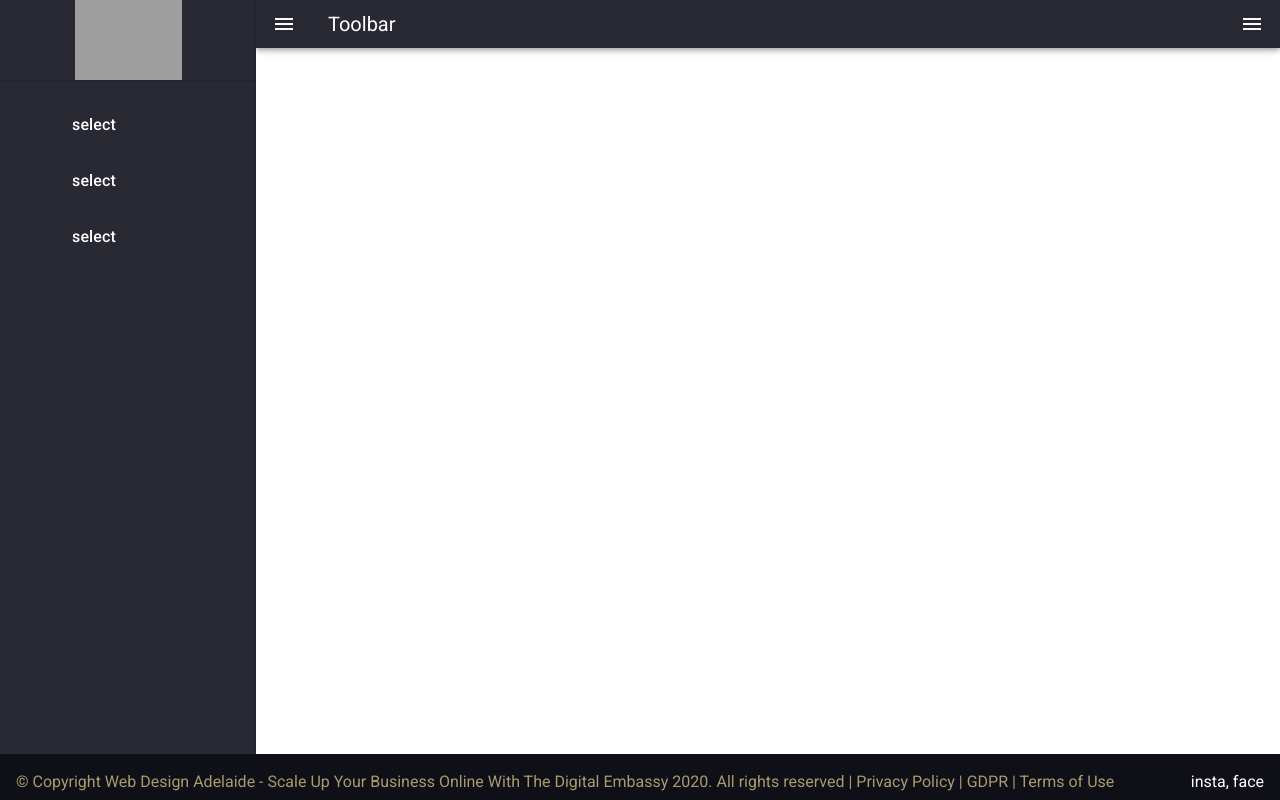
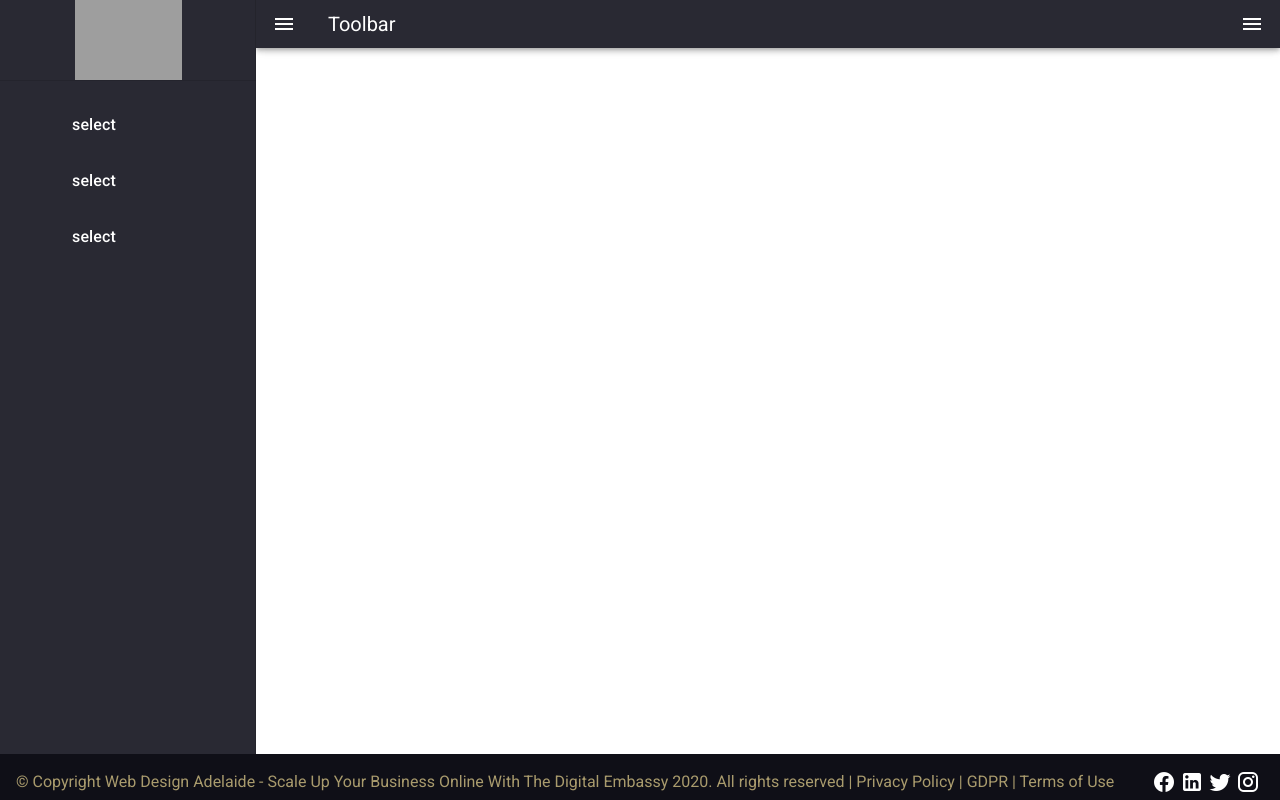
Before and after one commit to yoshi61/frontend-ui-exercise, a plain HTML site: page index.html in a window 1280 px wide. Drawn offline with nearby package versions, Linux system fonts and the light colour scheme; grey boxes are pictures that could not be loaded.

Commit message:
footer roughly done

```diff
--- a/index.html
+++ b/index.html
@@ -89,13 +89,11 @@
             <v-app-bar-nav-icon></v-app-bar-nav-icon>
         </v-app-bar>
 <!--    Main    -->
-        <v-main>
-            <v-container
-                    class="fill-height"
-                    fluid
-            >
-            </v-container>
-        </v-main>
+        <v-container
+                class="fill-height"
+                fluid
+        >
+        </v-container>
 <!--    Footer    -->
         <v-footer
                 app
@@ -104,7 +102,10 @@
         >
             <span class="secondary-txt">&copy; Copyright Web Design Adelaide - Scale Up Your Business Online With The Digital Embassy 2020. All rights reserved | Privacy Policy | GDPR | Terms of Use</span>
             <v-spacer></v-spacer>
-            <span>insta, face</span>
+            <v-icon color="white" class="mr-1">mdi-facebook</v-icon>
+            <v-icon color="white" class="mr-1">mdi-linkedin</v-icon>
+            <v-icon color="white" class="mr-1">mdi-twitter</v-icon>
+            <v-icon color="white" class="mr-1">mdi-instagram</v-icon>
         </v-footer>
     </v-app>
 </div>
```
